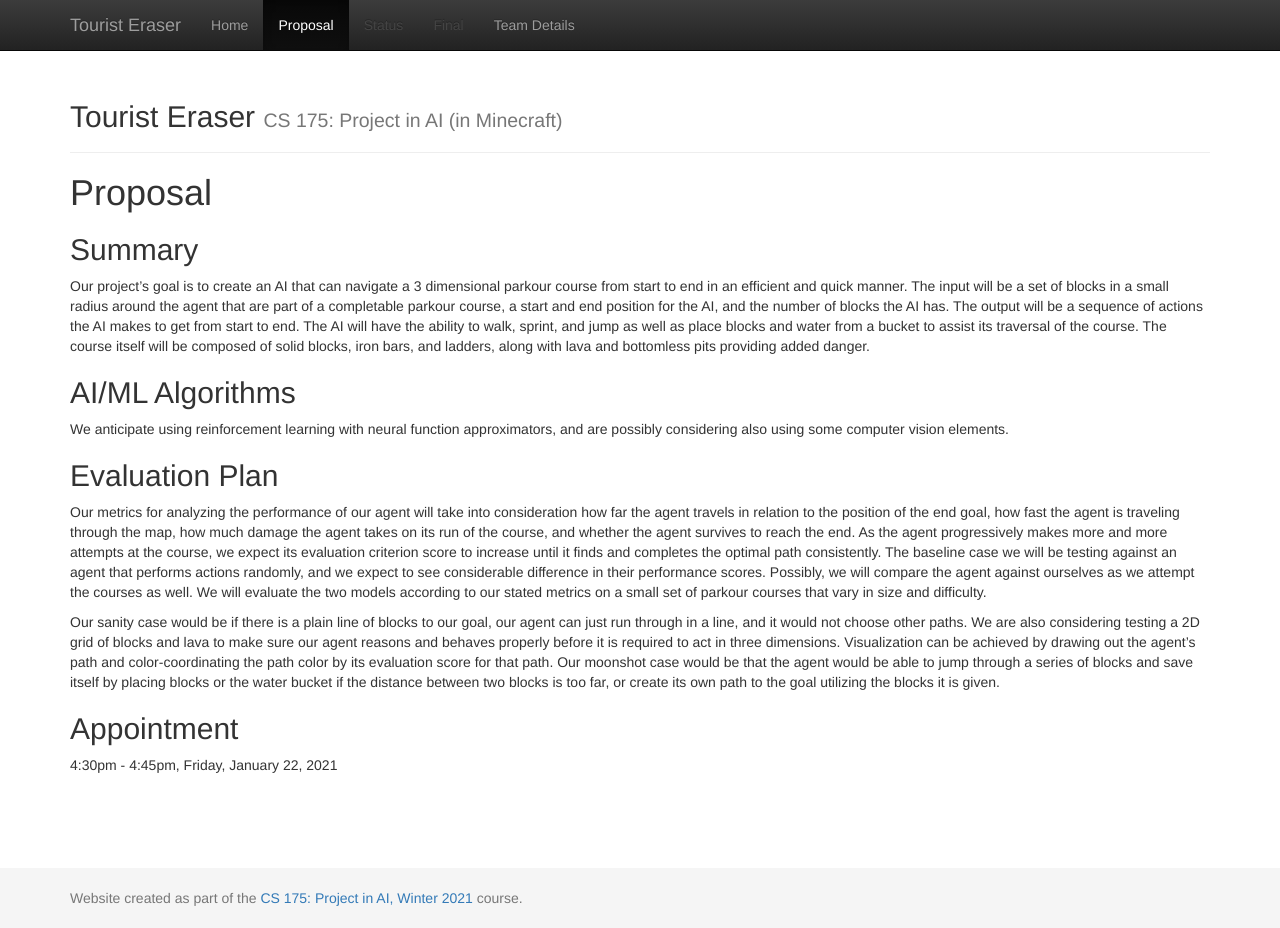
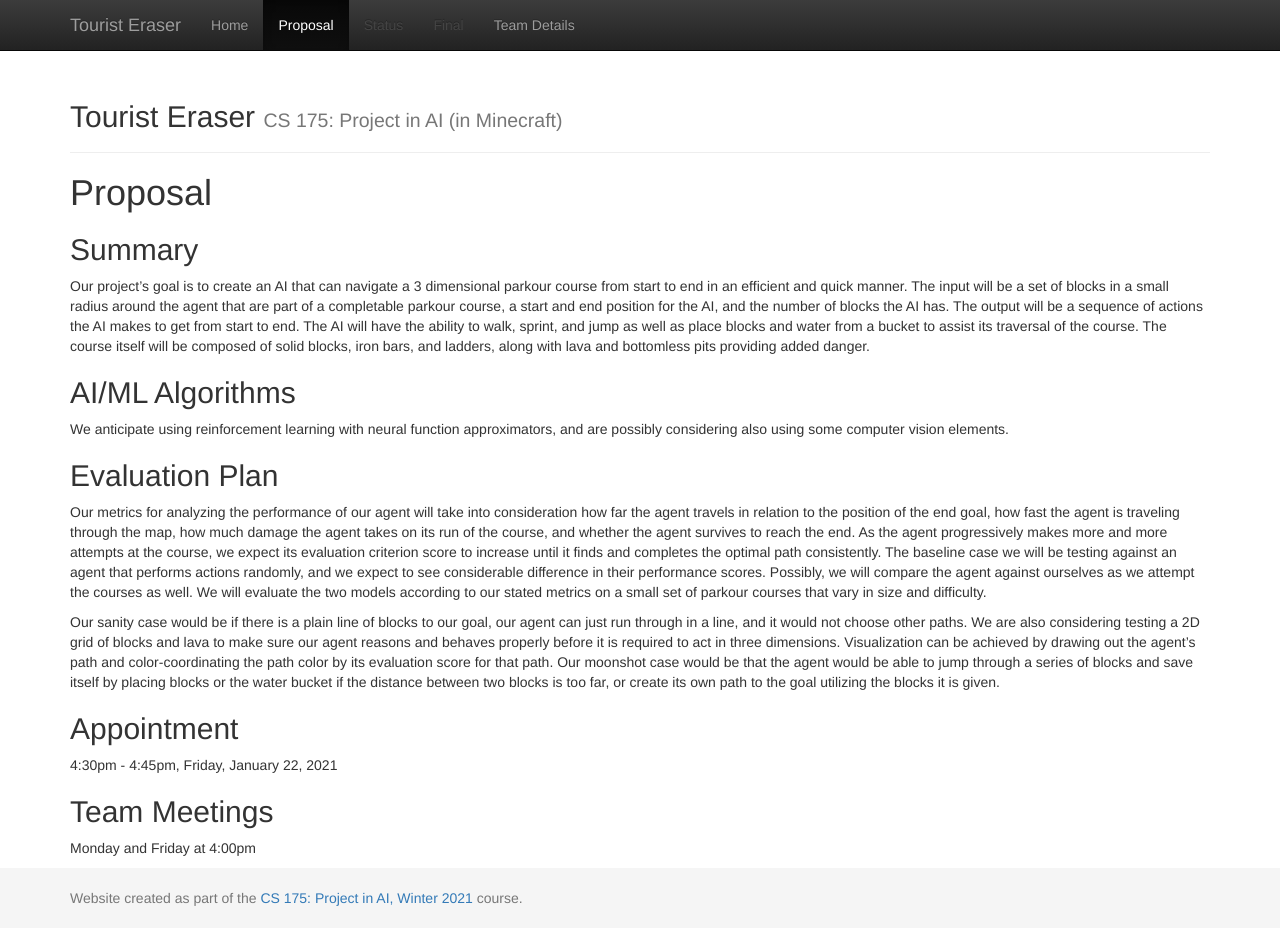
Before and after one commit to CoderMisha/175Temp, a Jekyll site: the page built from docs/proposal.md, in a window 1280 px wide and 928 px high. Built offline with Jekyll 4.4.1, drawn with Linux system fonts in a browser that asks for light colours.

Commit message:
Update proposal.md

```diff
--- a/docs/proposal.md
+++ b/docs/proposal.md
@@ -18,3 +18,6 @@ We anticipate using reinforcement learning with neural function approximators, a
 
 ## Appointment
 4:30pm - 4:45pm, Friday, January 22, 2021
+
+## Team Meetings
+Monday and Friday at 4:00pm
```
